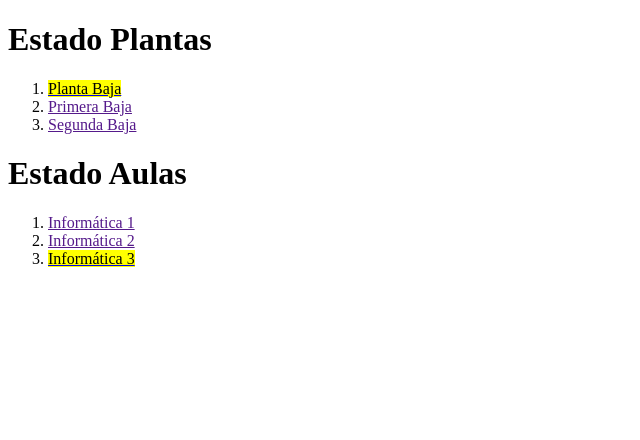
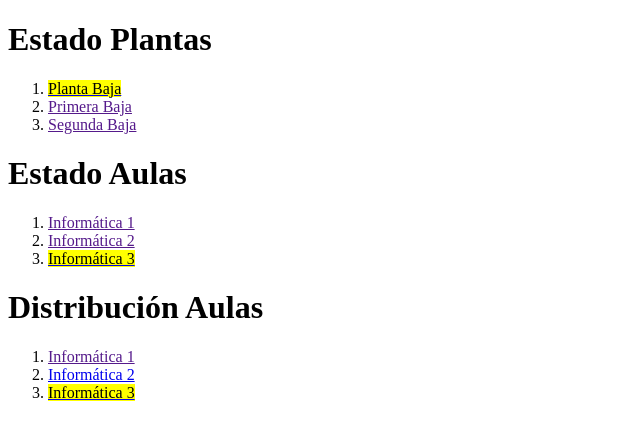
Before and after one commit to profeInformatica101/estadoaulas, a plain HTML site: page index.html in a window 1280 px wide. Shown: the whole page, without its empty margins (0-640 px from the left). Drawn offline with Linux system fonts and the light colour scheme.

Commit message:
Update index.html

```diff
--- a/index.html
+++ b/index.html
@@ -20,5 +20,13 @@
     <li><a href="https://docs.google.com/document/d/1H08SONH9xU_peFSp4UCUdXDnu-JKtpa6IDkKm3sN6qE/edit?usp=sharingtarea"><mark>Informática 3</mark></a></li>
 
 </ol>
+
+    <h1>Distribución Aulas</h1>
+   <ol>
+    <li><a href="">Informática 1</a></li>
+    <li><a href="https://docs.google.com/document/d/1h_JFdfH32SXi86wOLN0eaCVxdbn0f-GMP_01MNhXaII/edit?usp=sharing">Informática 2</a></li>
+    <li><a href="https://docs.google.com/document/d/1h2UnOUPRWLp7abBN1uWaIh5l0vaAmte8s6W3rRUpuCs/edit?usp=sharing"><mark>Informática 3</mark></a></li>
+
+</ol>
 </body>
 </html>
```
